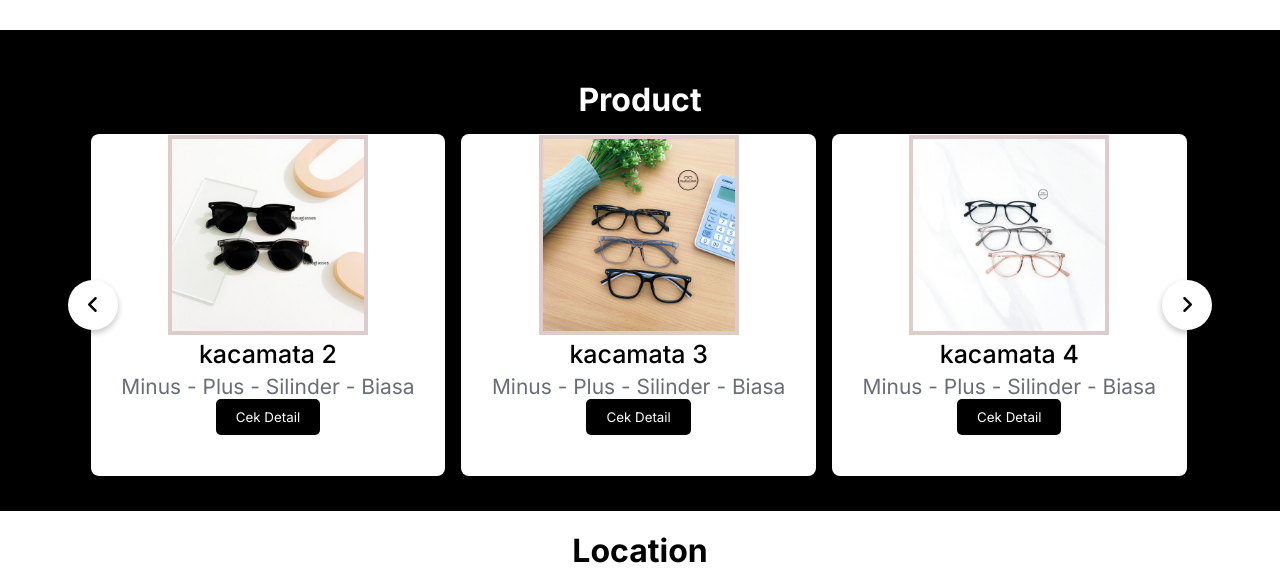
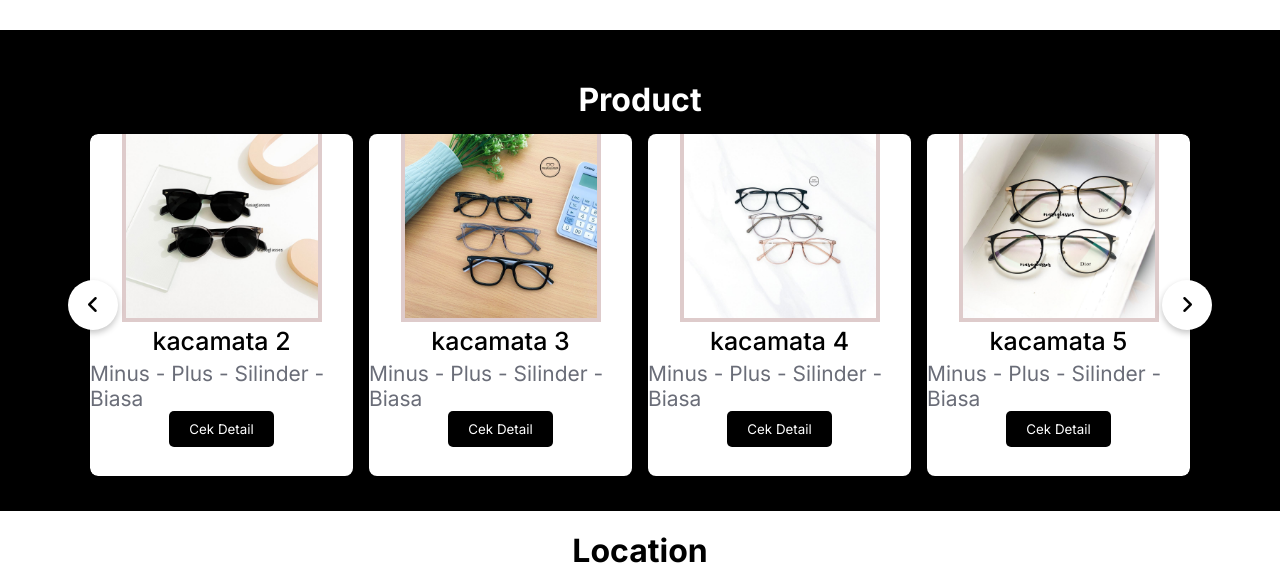
Before and after one commit to DedeWahyu/Mini-Project-Group-2, a plain HTML site: page index.html in a window 1280 px wide. Shown: the part 1360-1934 px from the top of the page. Drawn offline with nearby package versions, Linux system fonts and the light colour scheme; some packages are replaced by stand-ins of ours; a script that the page names is missing.

Commit message:
update card product 4

```diff
--- a/style.css
+++ b/style.css
@@ -504,7 +504,7 @@ a {
   display: grid;
   grid-auto-flow: column;
   grid-auto-columns: calc(
-    (100% / 3) - 12px
+    (100% / 4) - 12px
   ); /* Menyesuaikan lebar kolom berdasarkan jumlah item */
   overflow-x: auto;
   scroll-snap-type: x mandatory; /* Memungkinkan snap ke grid */
```
